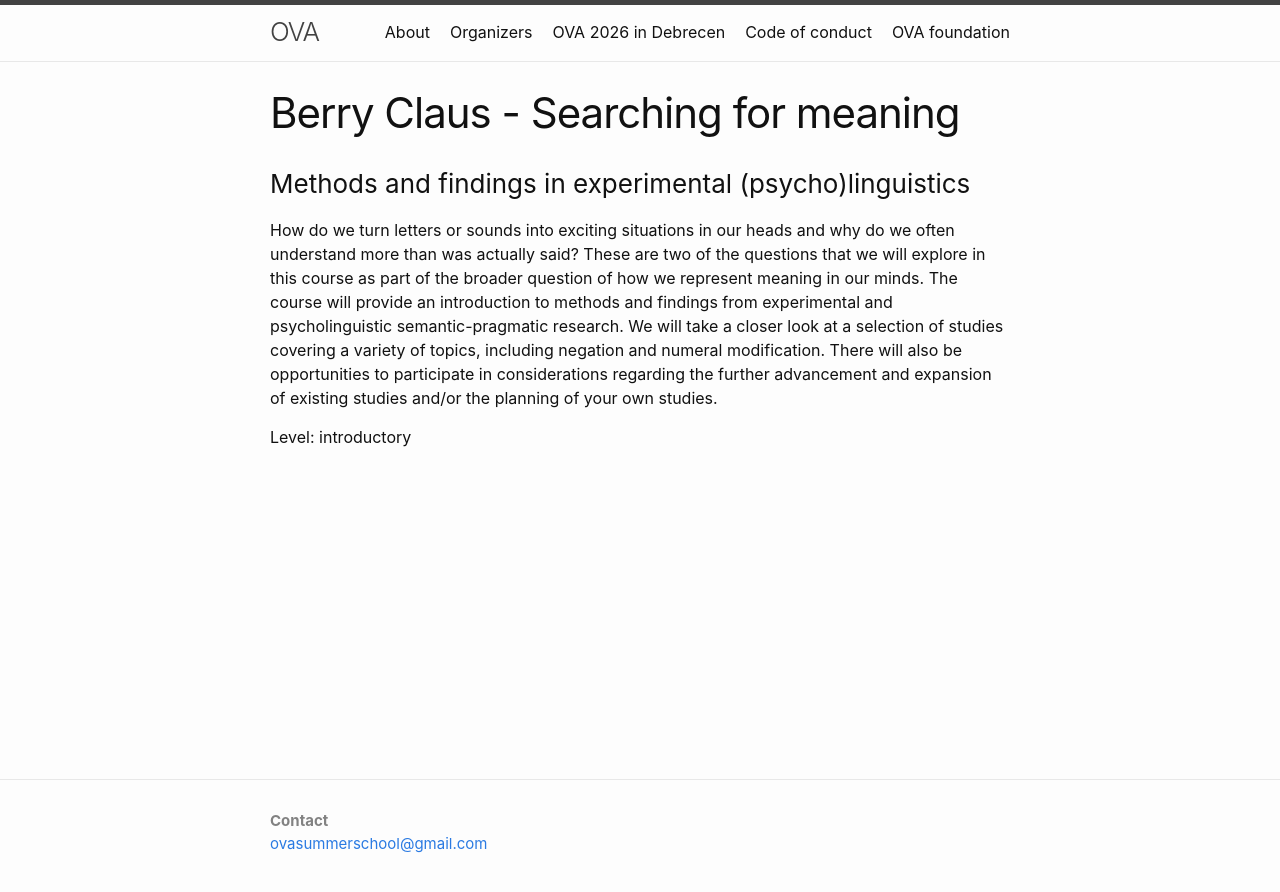
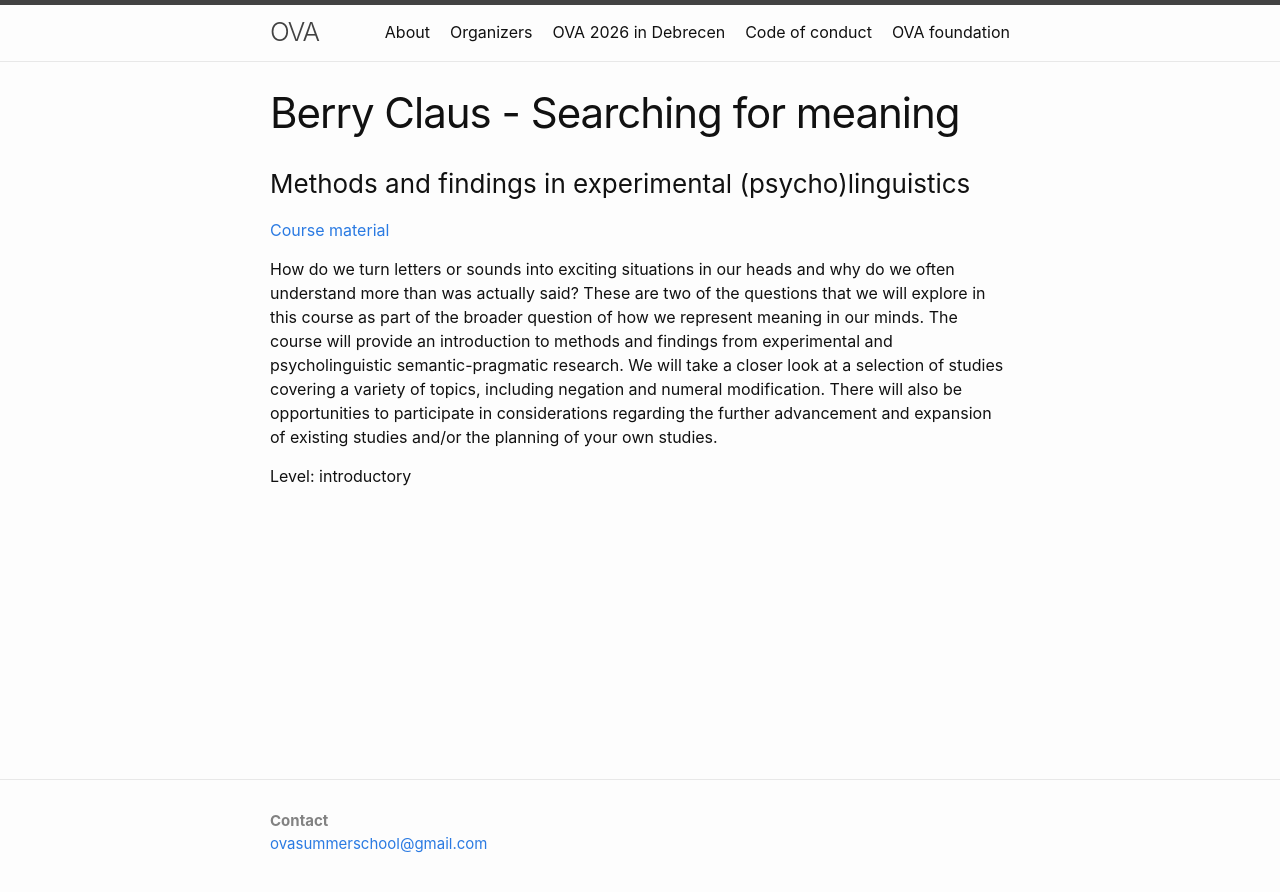
Before and after one commit to ovaschool/ovaschool.github.io, a Jekyll site: the page built from staticpages/ova2026-claus.markdown, in a window 1280 px wide. Shown: the top 892 px of the page. Built offline with Jekyll 4.4.1, drawn with Linux system fonts in a browser that asks for light colours.

Commit message:
Update ova2026-claus.markdown

```diff
--- a/staticpages/ova2026-claus.markdown
+++ b/staticpages/ova2026-claus.markdown
@@ -7,6 +7,8 @@ exclude: true
 
 ### Methods and findings in experimental (psycho)linguistics
 
+[Course material](https://drive.google.com/drive/folders/1LjSCAdsqk4j88AOzubq6xVCxA5oCXPMs)
+
 How do we turn letters or sounds into exciting situations in our heads and why do we often understand more than was actually said? These are two of the questions that we will explore in this course as part of the broader question of how we represent meaning in our minds. The course will provide an introduction to methods and findings from experimental and psycholinguistic semantic-pragmatic research. We will take a closer look at a selection of studies covering a variety of topics, including negation and numeral modification. There will also be opportunities to participate in considerations regarding the further advancement and expansion of existing studies and/or the planning of your own studies.
 
 Level: introductory<br/><br/>
```
